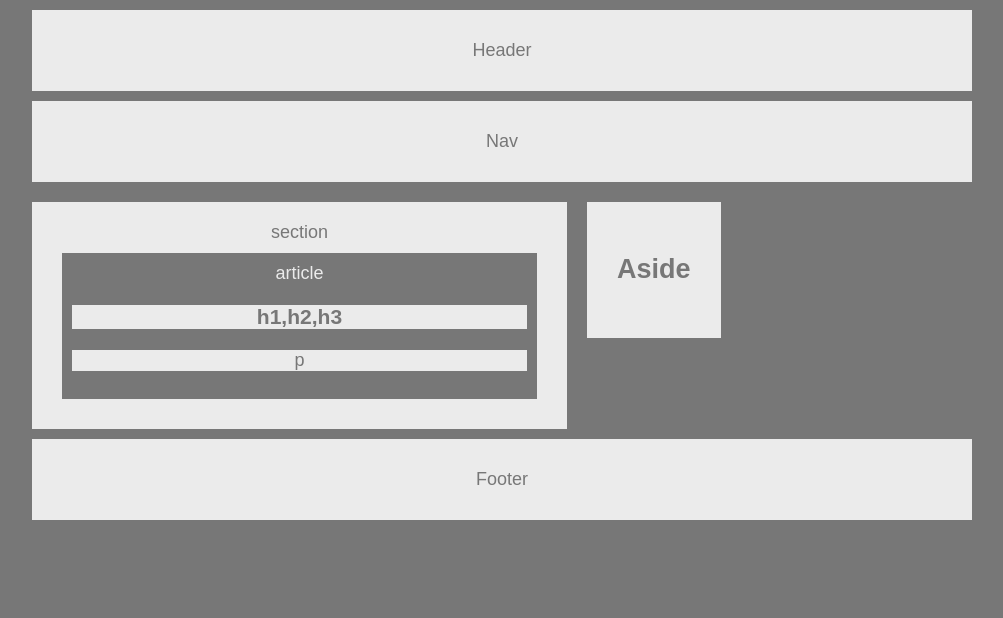
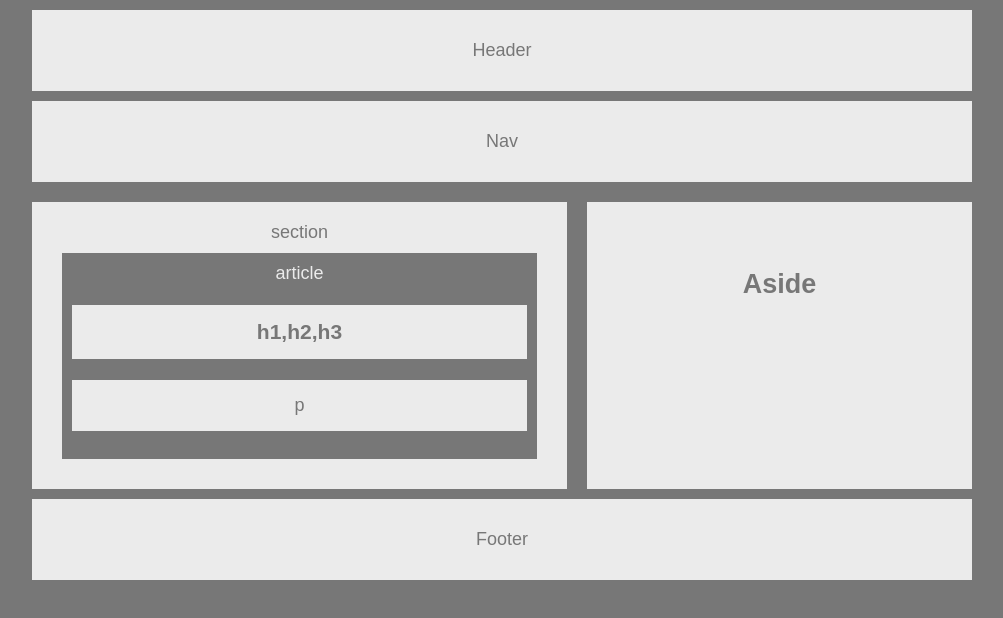
Before and after one commit to edenhack/HW-Wireframe, a plain HTML site: page index.html in a window 1280 px wide. Shown: the whole page, without its empty margins (138-1141 px from the left). Drawn offline with Linux system fonts and the light colour scheme.

Commit message:
possible completion of css

```diff
--- a/style.css
+++ b/style.css
@@ -18,11 +18,12 @@ header,nav,section,aside,footer{
 section{
     width: 495px;
     float: left;
-    display: block;
     padding: 20px;
 }
 aside{
     float:left;
+    width: 325px;
+    height: 227px;
 }
 article{
     color: #ebebeb;
@@ -33,6 +34,7 @@ article{
 h1, p{
     color: #777;
     background: #ebebeb;
+    padding: 15px;
 }
 footer{
     clear:both;
```
